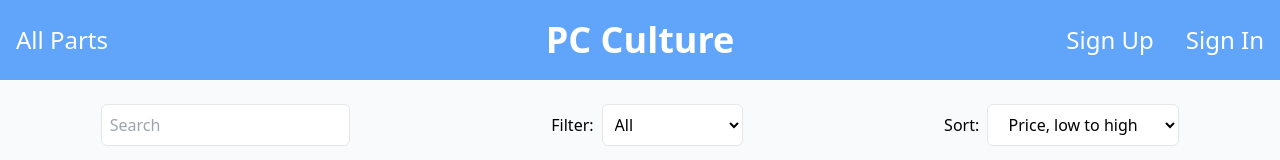
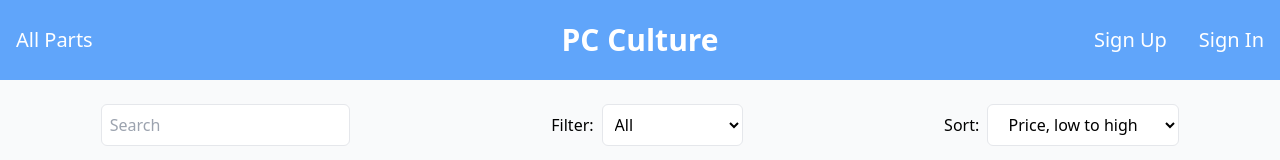
Before and after one commit to spencerpete/PC-Culture, a React (Create React App) app in the folder client/: page /products in a window 1280 px wide. Shown: the top 160 px of the page. Built offline with nearby package versions, Linux system fonts and the light colour scheme; no server answers.

Commit message:
Adjust styling in navbar

```diff
--- a/client/src/components/Nav/Nav.css
+++ b/client/src/components/Nav/Nav.css
@@ -10,7 +10,7 @@
 }
 
 .nav-link {
-  @apply hidden md:block text-white px-4 md:text-xl lg:text-2xl
+  @apply hidden md:block text-white px-4 md:text-xl
 }
 
 .brand-container {
@@ -22,5 +22,5 @@
 }
 
 .brand {
-  @apply text-2xl  md:text-3xl lg:text-4xl font-semibold
+  @apply text-2xl  md:text-3xl font-semibold
 }
```
